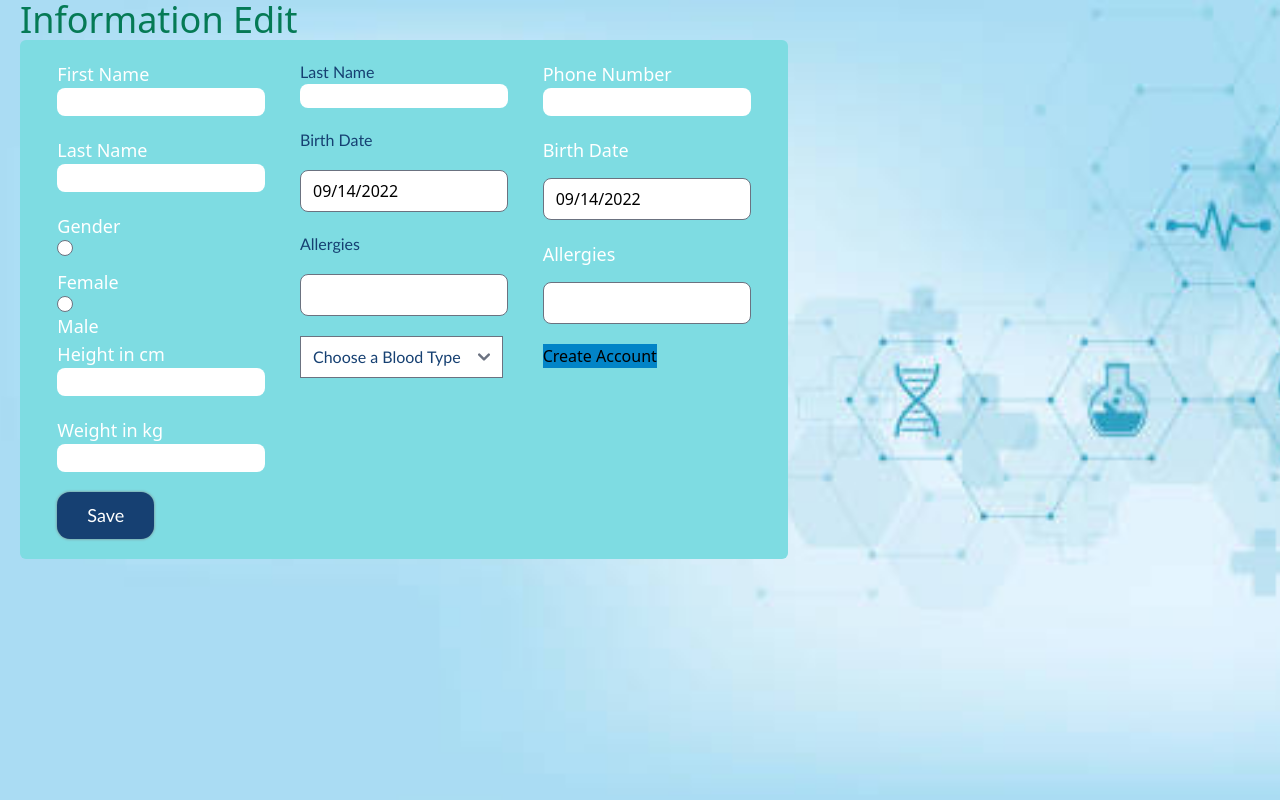
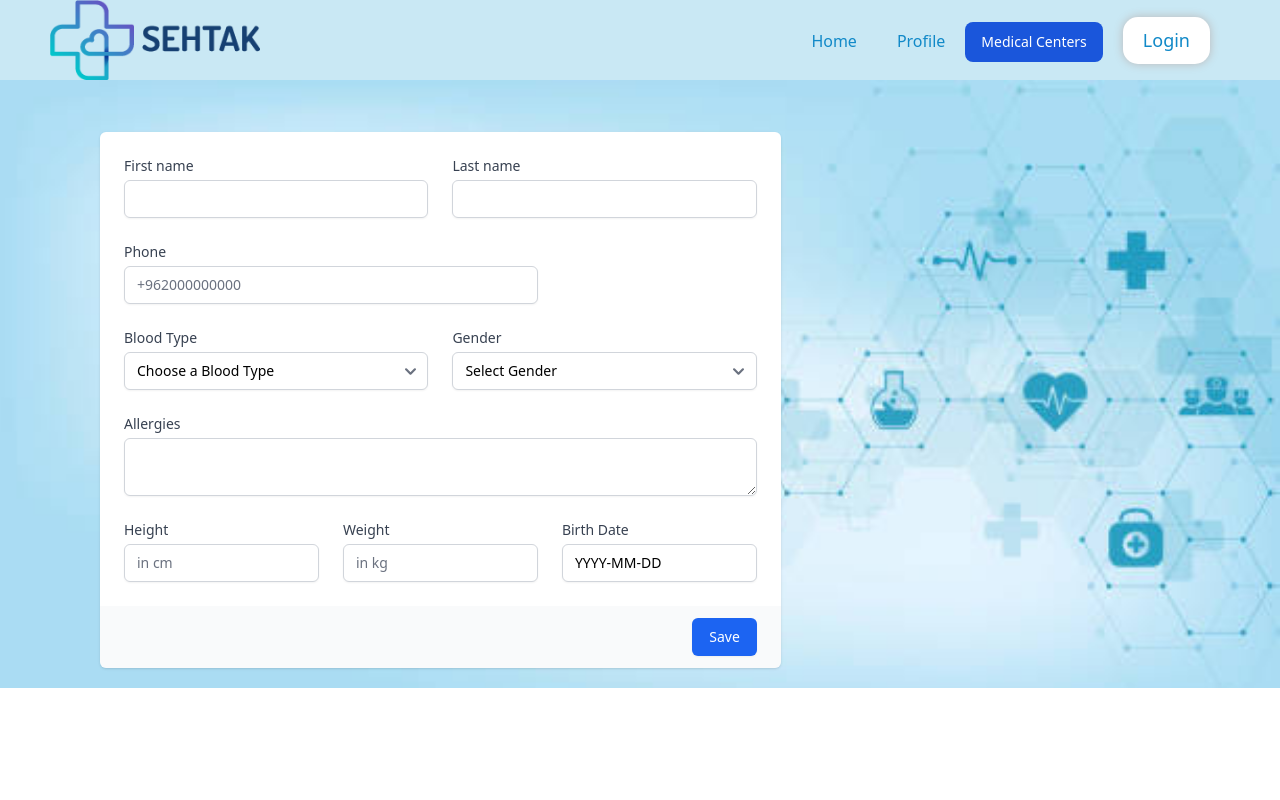
Before and after one commit to muhammadqasemtarboush1/sehtakFront, a Next.js app: page /account/UserEditData in a window 1280 px wide. Built offline with nearby package versions, Linux system fonts and the light colour scheme.

Commit message:
Fix: user edit form validation and update the information

```diff
--- a/components/ProfileComponents/Patient/PatientInfo.js
+++ b/components/ProfileComponents/Patient/PatientInfo.js
@@ -76,7 +76,7 @@ export default function PatientInfo() {
                 </div>
 
                 <div className='mt-3 ml-5'><span className=''>Blood Type:</span> <span className='font-medium text-l text-sky-500'>{patientData?.blood_type}</span></div>
-                <div className='mt-3 ml-5'><span className=''>Birth Date:</span> <span className='font-medium text-l text-sky-500'>{patientData?.birth_date} 20/9/1999</span></div>
+                <div className='mt-3 ml-5'><span className=''>Birth Date:</span> <span className='font-medium text-l text-sky-500'>{patientData?.birth_date}</span></div>
                 <div className='mt-3 ml-5'><span className=''>Allergies:</span>  <span className='font-medium text-l text-sky-500'>{patientData?.allergies}</span></div>
 
             </div>
--- a/pages/account/UserEditData.js
+++ b/pages/account/UserEditData.js
@@ -1,8 +1,6 @@
 import React, { useState } from 'react'
 import Image from 'next/image'
 
-import DatePicker from "react-datepicker";
-import "react-datepicker/dist/react-datepicker.css";
 
 import axios from 'axios';
 import jwt_decode from "jwt-decode";
@@ -17,26 +15,29 @@ import { yupResolver } from '@hookform/resolvers/yup';
 import * as Yup from 'yup';
 
 import styles from '../../styles/UserEditData.module.css'
-import Link from 'next/link';
+
+import Navbar from '../../components/Navbar';
 
 
 export default function UserData() {
 
 
   const validationSchema = Yup.object().shape({
-    firstName: Yup.string()
+    first_name: Yup.string()
         .required('First Name is required'),
-    lastName: Yup.string()
+    last_name: Yup.string()
         .required('Last name is required'),
-    dob: Yup.string()
+    birth_date: Yup.string()
         .required('Date of Birth is required')
         .matches(/^\d{4}-(0[1-9]|1[012])-(0[1-9]|[12][0-9]|3[01])$/, 'Date of Birth must be a valid date in the format YYYY-MM-DD'),
     phone: Yup.string()
-        .required("This field is Required")
+        .required("Phone is Required")
         .matches(
-          /^((\\+[1-9]{1,4}[ \\-]*)|(\\([0-9]{2,3}\\)[ \\-]*)|([0-9]{2,4})[ \\-]*)*?[0-9]{3,4}?[ \\-]*[0-9]{3,4}?$/,
-          "Phone number is not valid"
+          /^(\+)[0-9\\s.\\/-]{6,20}$/,
+          "Phone number is not valid should Start with +"
         ),
+    blood_type: Yup.string()
+    .required('Blood Type is required'),
     gender: Yup.string()
         .required('Gender is required'),
     height: Yup.number()
@@ -55,15 +56,14 @@ const formOptions = { resolver: yupResolver(validationSchema) };
 const { register, handleSubmit, reset, formState } = useForm(formOptions);
 const { errors } = formState;
 
+const [allergiesValue, setAllergiesValue] = useState('');
+
+const handleAllergiesChange = event => {
+  // 👇️ access textarea value
+  setAllergiesValue(event.target.value);
+};
 
 
-  // const EditUserInfo = "https://sehtak.herokuapp.com/auth/profile/";
-
-
-  const [startDate, setStartDate] = useState(new Date());
-  const divStyle = "grid grid-rows-2 mb-5"
-  const lableStyle = "font-sans text-lg text-white"
-  const inputStyle = "rounded-lg w-52"
   const router = useRouter();
 
 
@@ -102,104 +102,61 @@ const { errors } = formState;
 
   async function handleEditSubmit(data){
     const my_user_id  = JSON.parse(localStorage.getItem("AuthTokens")).access.user_id
-    e.preventDefault()
     let dataInfo ={
-      "user": my_user_id,
-      "first_name": data.firstName < 1  ? null: e.target.firstName.value,
-      "last_name": data.lastName < 1  ? null:e.target.lastName.value,
-      "phone": data.phone < 1  ? null:"+962776280034",
-      "birth_date": null,
-      "gender": data.gender < 1  ? null:data.gender,
-      "height": data.hight < 1  ? null:data.hight,
-      "weight": data.weight < 1  ? null:data.weight,
-      "blood_type": data.blood_type < 1  ? null: data.blood_type,
-      "allergies": data.allergies < 1  ? null:data.allergies
-
+      user: my_user_id,
+      first_name: data.first_name,
+      last_name: data.lastName,
+      phone: data.phone,
+      birth_date: data.birth_date,
+      gender: data.gender,
+      height: data.height,
+      weight: data.weight,
+      blood_type: data.blood_type,
+      allergies: allergiesValue
     }
     console.log(dataInfo)
     await editProfileInfo(dataInfo)
   }
 
 
+
   return (
     <>
+    <div className='w-full bg-sky-400'>
+    <Navbar/>
+      <div className='p-5 backGroundCoverImage'>
 
-    <div className='h-screen backGroundCoverImage'>
-      {/* <div className='flex h-20 py-3 pl-12 bg-gradient-to-r from-teal-100 to-teal-50'>
-          <Image src="/images/logo.png" width={140} height={30} className='ml-3'/>
-      </div> */}
-      <div className='ml-5 text-4xl text-green-600'>Information Edit</div>
-        <form onSubmit={handleSubmit(handleEditSubmit)}>
-          <div className='flex flex-wrap justify-around max-w-3xl p-5 ml-5 bg-teal-300 rounded-md'>
-            <div className=''>
+    <div className='w-3/4 mt-8 ml-20 sm:w-5/6'>
+   <div class="mt-10 sm:mt-0">
+  <div class="md:grid md:grid-cols-3 md:gap-6">
 
-              <div className={divStyle}>
-                <label className={lableStyle} for="firstName">First Name</label>
-                <input name='firstName' {...register('firstName')} className={inputStyle + ` ${errors.firstName ? 'is-invalid' : ''}`}/>
-                <div className="text-red-600">{errors.firstName?.message}</div>
+    <div class="mt-5 md:mt-0 md:col-span-2">
+    <form onSubmit={handleSubmit(handleEditSubmit)}>
+        <div class="shadow overflow-hidden sm:rounded-md">
+          <div class="px-4 py-5 bg-white sm:p-6">
+            <div class="grid grid-cols-6 gap-6">
+              <div class="col-span-6 sm:col-span-3">
+                <label for="first_name" class="block text-sm font-medium text-gray-700">First name</label>
+                <input type="text" name="first_name" id="first_name" autocomplete="given-name"{...register('first_name')} className={`form-control ${errors.first_name ? 'is-invalid' : ''}`+"mt-1 focus:ring-indigo-500 focus:border-indigo-500 block w-full shadow-sm sm:text-sm border-gray-300 rounded-md"}/>
+                <div className="text-red-600">{errors.first_name?.message}</div>
               </div>
 
-              <div className={divStyle}>
-                <label className={lableStyle} for="lastName">Last Name</label>
-                <input name='lastName' id='lastName' {...register('lastName')} className={inputStyle + ` ${errors.lastName ? 'is-invalid' : ''}`}/>
-                <div className="text-red-600">{errors.lastName?.message}</div>
+              <div class="col-span-6 sm:col-span-3">
+                <label for="last_name" class="block text-sm font-medium text-gray-700">Last name</label>
+                <input type="text" name="last_name" id="last_name" autocomplete="family-name" {...register('last_name')} className={`form-control ${errors.last_name ? 'is-invalid' : ''}`+"mt-1 focus:ring-indigo-500 focus:border-indigo-500 block w-full shadow-sm sm:text-sm border-gray-300 rounded-md"}/>
+                <div className="text-red-600">{errors.last_name?.message}</div>
               </div>
 
-              <div className={divStyle + lableStyle}> Gender
-                <input  id="female" type="radio" value="1" name="gender"/>
-                <label for="female">Female</label>
-                <input  id="male" type="radio" value="0" name="gender"/>
-                <label for="male">Male</label>
+              <div class="col-span-6 sm:col-span-4">
+                <label for="phone" class="block text-sm font-medium text-gray-700">Phone</label>
+                <input type="text" placeholder='+962000000000' name="phone" id="phone" autocomplete="phone" {...register('phone')} className={`form-control ${errors.phone ? 'is-invalid' : ''}`+"mt-1 focus:ring-indigo-500 focus:border-indigo-500 block w-full shadow-sm sm:text-sm border-gray-300 rounded-md" }/>
+                <div className="text-red-600">{errors.phone?.message}</div>
               </div>
 
-
-              <div>
-
-                <div className={divStyle}>
-                  <label className={lableStyle} for="hight">Height <span>in cm</span></label>
-                  <input name='hight' id='hight' {...register('height')} className={inputStyle + ` ${errors.height ? 'is-invalid' : ''}`}/>
-                  <div className="text-red-600">{errors.height?.message}</div>
-                </div>
-
-                <div className={divStyle}>
-                  <label className={lableStyle} for="weight">Weight <span>in kg</span></label>
-                  <input  {...register('weight')} className={inputStyle + ` ${errors.weight ? 'is-invalid' : ''}`} name='weight' id='weight'/>
-                  <div className="text-red-600">{errors.weight?.message}</div>
-                </div>
-
-              </div>
-
-              <div>
-                <Link href='/account/vistisInfo'>
-                <input className={styles.createButton} type="submit" value='Save' />
-                </Link>
-              </div>
-
-            </div>
-
-
-            <div className=''>
-
-              <div className={divStyle}>
-                <label className={styles.labelStyle} for="lastName">Last Name</label>
-                <input className={inputStyle} name='lastName' id='lastName' />
-              </div>
-
-              <div className={divStyle}>
-                <label className={styles.labelStyle} for="datepicker">Birth Date</label>
-                <div><DatePicker className={inputStyle} id='datepicker' selected={startDate} onChange={(date) => setStartDate(date)} /></div>
-              </div>
-
-              <div className={divStyle}>
-                <label className={styles.labelStyle} for="allergies" >Allergies</label>
-                <input className={inputStyle} type="text" id='allergies' name='allergies' />
-              </div>
-
-              <div>
-              {/* <label for="countries" className={styles.labelStyle + divStyle}>Select an option</label> */}
-                <select id="countries" name='blood_type' className={styles.labelStyle}>
-
-                  <option selected>Choose a Blood Type</option>
+              <div class="col-span-6 sm:col-span-3">
+                <label for="blood_type" class="block text-sm font-medium text-gray-700">Blood Type</label>
+                <select id="blood_type" name="blood_type" {...register('blood_type')} autocomplete="blood_type" className={`form-control ${errors.blood_type ? 'is-invalid' : ''}`+"mt-1 block w-full py-2 px-3 border border-gray-300 bg-white rounded-md shadow-sm focus:outline-none focus:ring-indigo-500 focus:border-indigo-500 sm:text-sm"}>
+                <option   value="" selected>Choose a Blood Type</option>
                   <option value="AB+">AB+</option>
                   <option value="AB-">AB-</option>
                   <option value="A+">A+</option>
@@ -209,36 +166,55 @@ const { errors } = formState;
                   <option value="O+">O+</option>
                   <option value="O-">O-</option>
                 </select>
+                <div className="text-red-600">{errors.blood_type?.message}</div>
               </div>
 
-            </div>
-
-
-            <div className=''>
-
-              <div className={divStyle}>
-                <label className={lableStyle} for="phone">Phone Number</label>
-                <input name='phone' {...register('phone')} className={inputStyle + ` ${errors.phone ? 'is-invalid' : ''}`}/>
-                <div className="text-red-600">{errors.phone?.message}</div>
+              <div class="col-span-6 sm:col-span-3">
+                <label for="gender" class="block text-sm font-medium text-gray-700">Gender</label>
+                <select id="gender" name="gender"{...register('gender')}  autocomplete="gender" className={`form-control ${errors.blood_type ? 'is-invalid' : ''}`+"mt-1 block w-full py-2 px-3 border border-gray-300 bg-white rounded-md shadow-sm focus:outline-none focus:ring-indigo-500 focus:border-indigo-500 sm:text-sm"}>
+                <option value="" selected>Select Gender</option>
+                  <option value="1">Male</option>
+                  <option value="0">Female</option>
+                </select>
+                <div className="text-red-600">{errors.gender?.message}</div>
               </div>
 
-              <div className={divStyle}>
-                <label className="h-5 font-sans text-lg text-white align-bottom" for="datepicker">Birth Date</label>
-                <div><DatePicker className={inputStyle} id='datepicker' selected={startDate} onChange={(date) => setStartDate(date)} /></div>
+              <div class="col-span-6">
+                <label for="allergies" class="block text-sm font-medium text-gray-700">Allergies</label>
+                <textarea  type="text" name="allergies" value={allergiesValue} onChange={handleAllergiesChange} id="allergies" rows="2" cols="50" autocomplete="allergies" class="mt-1 focus:ring-indigo-500 focus:border-indigo-500 block w-full shadow-sm sm:text-sm border-gray-300 rounded-md"/>
               </div>
 
-              <div className={divStyle}>
-                <label className={lableStyle}  for="allergies" >Allergies</label>
-                <input className={inputStyle} type="text" id='allergies' name='allergies' />
+              <div class="col-span-6 sm:col-span-6 lg:col-span-2">
+                <label for="height" class="block text-sm font-medium text-gray-700">Height</label>
+                <input placeholder='in cm' type="number" name="height" {...register('height')} id="height" className={`form-control ${errors.height ? 'is-invalid' : ''}`+"mt-1 focus:ring-indigo-500 focus:border-indigo-500 block w-full shadow-sm sm:text-sm border-gray-300 rounded-md"}/>
+                <div className="text-red-600">{errors.height?.message}</div>
               </div>
 
-              <div>
-                <input className='bg-sky-600' type="submit" value='Create Account' />
+              <div class="col-span-6 sm:col-span-3 lg:col-span-2">
+                <label for="weight" class="block text-sm font-medium text-gray-700">Weight</label>
+                <input placeholder='in kg' type="text" name="weight" {...register('weight')} id="weight" className={`form-control ${errors.height ? 'is-invalid' : ''}`+"mt-1 focus:ring-indigo-500 focus:border-indigo-500 block w-full shadow-sm sm:text-sm border-gray-300 rounded-md"}/>
+                <div className="text-red-600">{errors.weight?.message}</div>
+              </div>
+
+              <div class="col-span-6 sm:col-span-3 lg:col-span-2">
+                <label for="birth_date" class="block text-sm font-medium text-gray-700">Birth Date</label>
+                <input placeholder='YYYY-MM-DD' defaultValue="YYYY-MM-DD" type="text" name="birth_date"  {...register('birth_date')} id="birth_date" autocomplete="birth_date"  className={`form-control ${errors.birth_date ? 'is-invalid' : ''}`+"mt-1 focus:ring-indigo-500 focus:border-indigo-500 block w-full shadow-sm sm:text-sm border-gray-300 rounded-md"}/>
+                <div className="text-red-600">{errors.birth_date?.message}</div>
               </div>
             </div>
-
           </div>
-        </form>
+          <div class="px-4 py-3 bg-gray-50 text-right sm:px-6">
+            <button type="submit" class="inline-flex justify-center py-2 px-4 border border-transparent shadow-sm text-sm font-medium rounded-md text-white bg-blue-600 hover:bg-blue-700 focus:outline-none focus:ring-2 focus:ring-offset-2 focus:ring-indigo-500">
+              Save
+            </button>
+          </div>
+        </div>
+      </form>
+    </div>
+  </div>
+    </div>
+</div>
+      </div>
     </div>
     </>
 
--- a/pages/account/signup.js
+++ b/pages/account/signup.js
@@ -38,6 +38,7 @@ export default function Signup() {
             email: data.email,
             password: data.password
         }
+
         await signup(userInput);
         router.push('UserEditData');
     }
@@ -45,7 +46,7 @@ export default function Signup() {
         <>
         <div className='backGroundCoverImage'>
             <div className='flex h-20 py-3 bg-gradient-to-r from-teal-100 to-teal-50 pl-14'>
-                <Image src="/images/logo.png" width={140} height={30} className='ml-3'/>
+                <Image alt='headerLogo' src="/images/logo.png" width={140} height={30} className='ml-3'/>
             </div>
 
             <main className='pl-8'>
```
